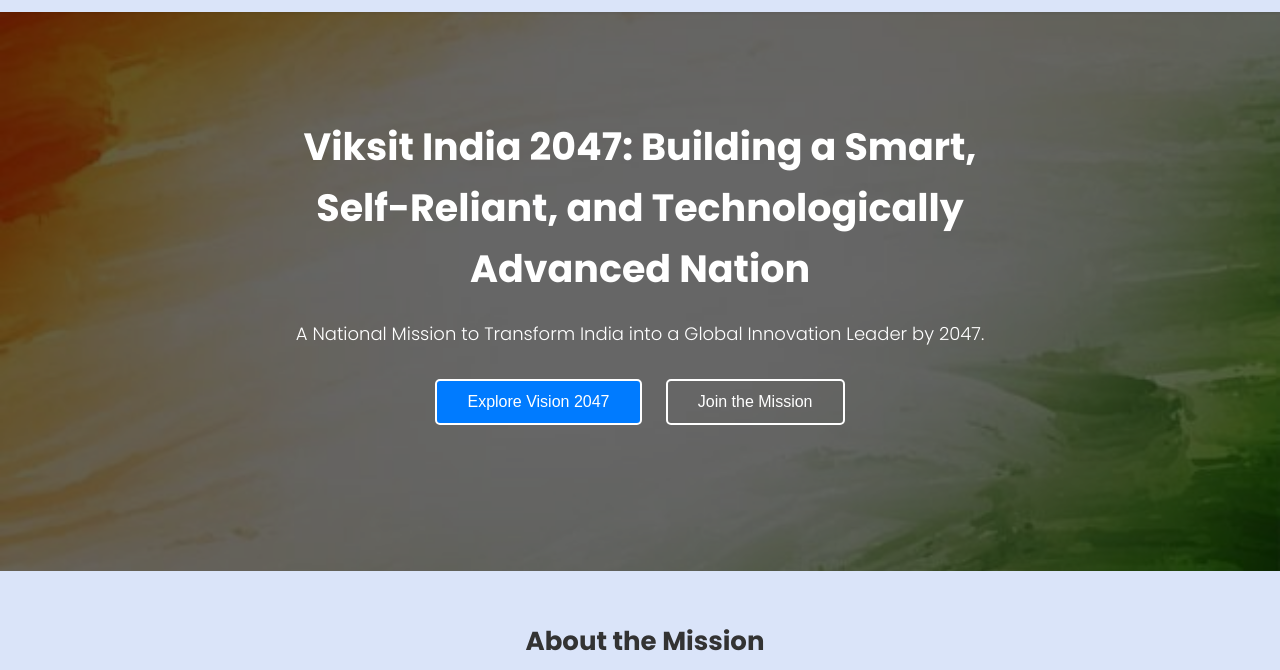
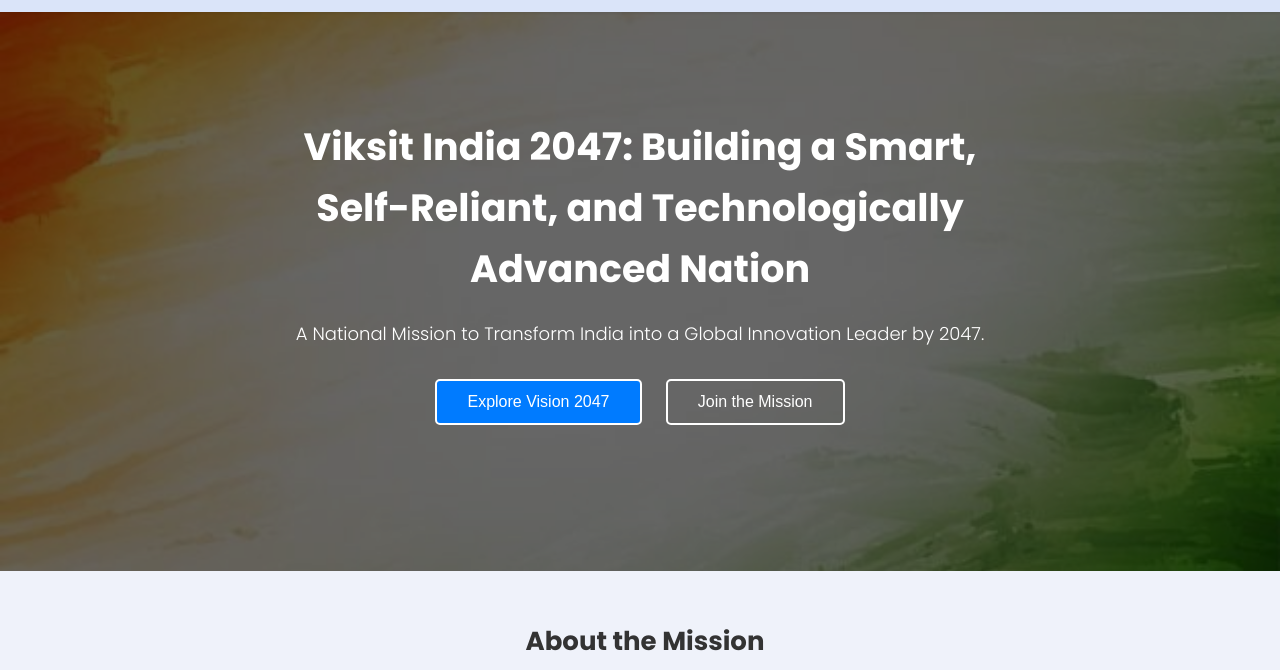
Before and after one commit to Ishika1077/AOTM-web, a plain HTML site: page index.html in a window 1280 px wide. Shown: the part 89-759 px from the top of the page. Drawn offline with Linux system fonts and the light colour scheme; a web font is replaced by a local one.

Commit message:
Add files via upload

```diff
--- a/index.html
+++ b/index.html
@@ -21,7 +21,7 @@ body {
     font-family: "Poppins", sans-serif;
     color: #333;
     line-height: 1.6;
-    background-color:#dae4f9;
+    background-color:#eff2fa;
 }
 
 a {
@@ -1043,9 +1043,3 @@ Strengthening India's role on the world stage through strategic partnerships and
 
 </body>
 </html>
-
-
-
-
-</body>
-</html>
```
